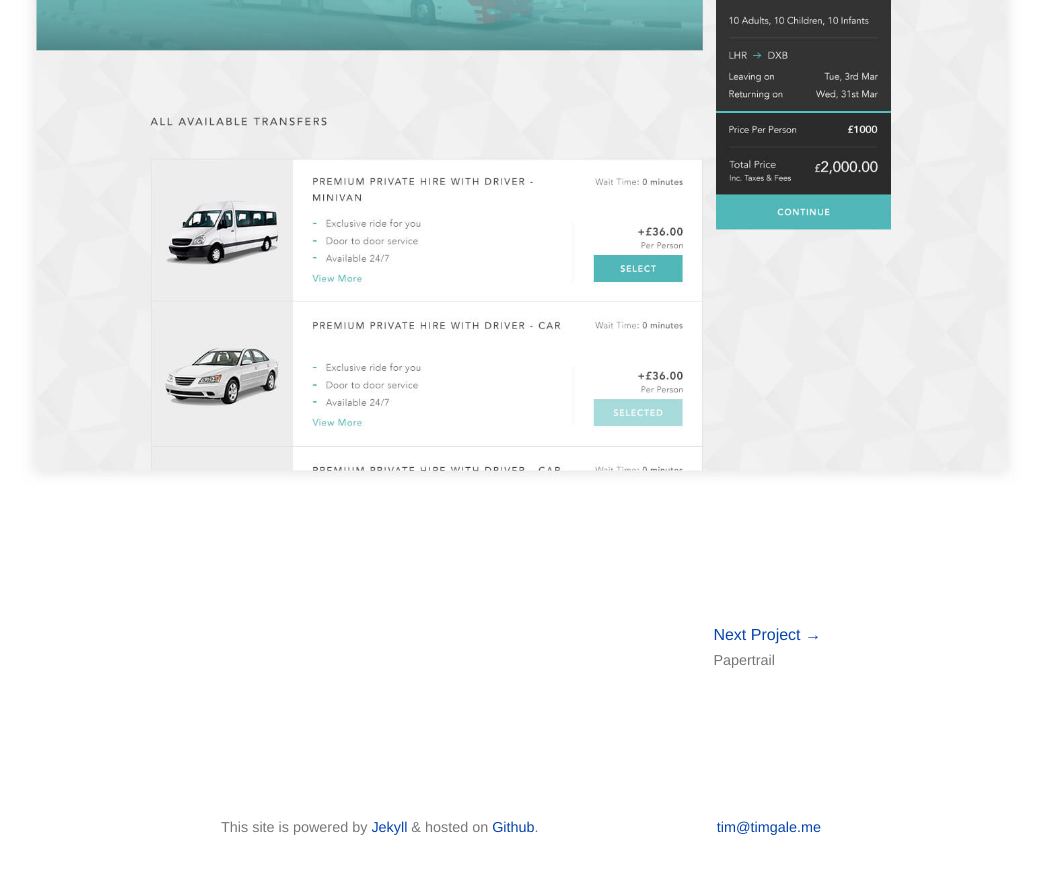
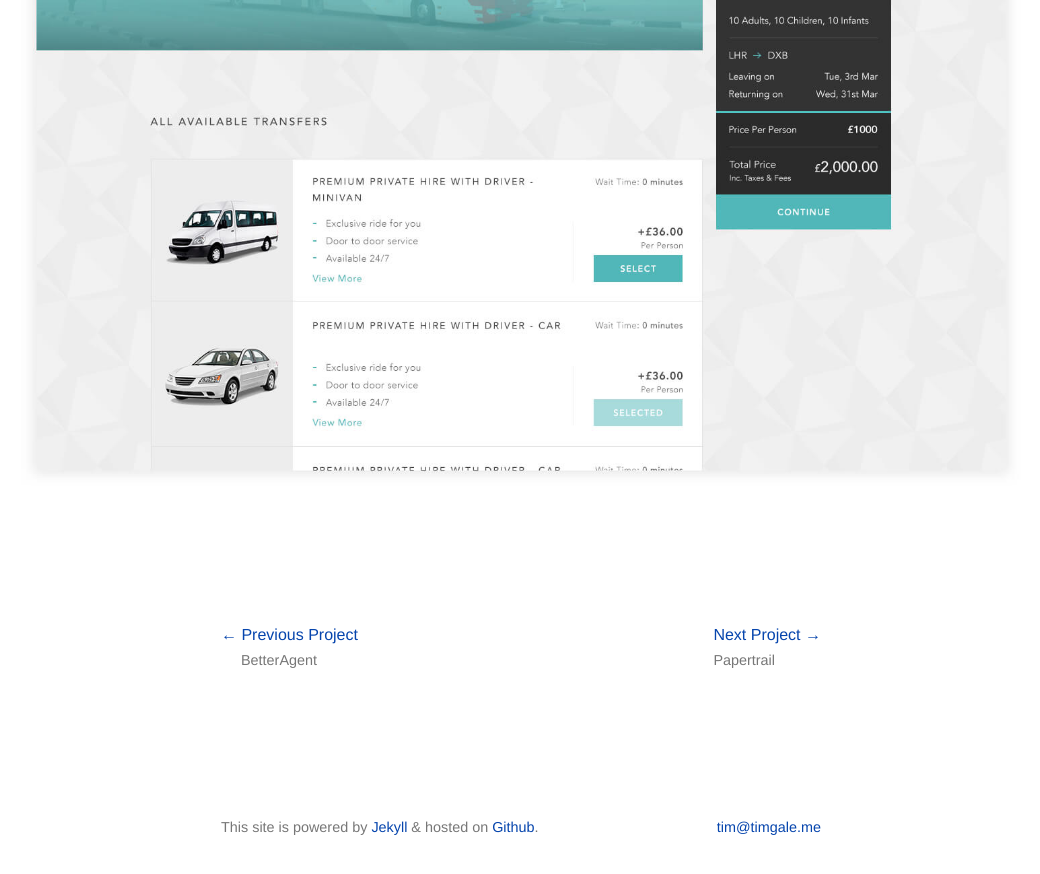
Before and after one commit to timgale/timgale.github.io, a Jekyll site: the page built from _posts/2016-06-25-indulgent_holidays.md, in a window 1280 px wide and 900 px high, scrolled down 6303 px. Shown: the top 874 px of the window, without its empty margins (119-1159 px from the left). Built offline with Jekyll 4.4.1, drawn with Linux system fonts in a browser that asks for light colours.

Commit message:
Update project pagination

```diff
--- a/_layouts/project.html
+++ b/_layouts/project.html
@@ -21,7 +21,7 @@ layout: default
       <!-- pagination -->
       <div class="pagination mb--double">
         <div class="pagination__item--prev fl-m">
-        {% if page.title != 'Indulgent Holidays' %}
+        {% if page.title != 'BetterAgent' %}
           {% if page.previous.url %}
             <a href="{{ page.previous.url }}">
               <span class="text mb--quarter">&#8592; Previous Project</span>
```
